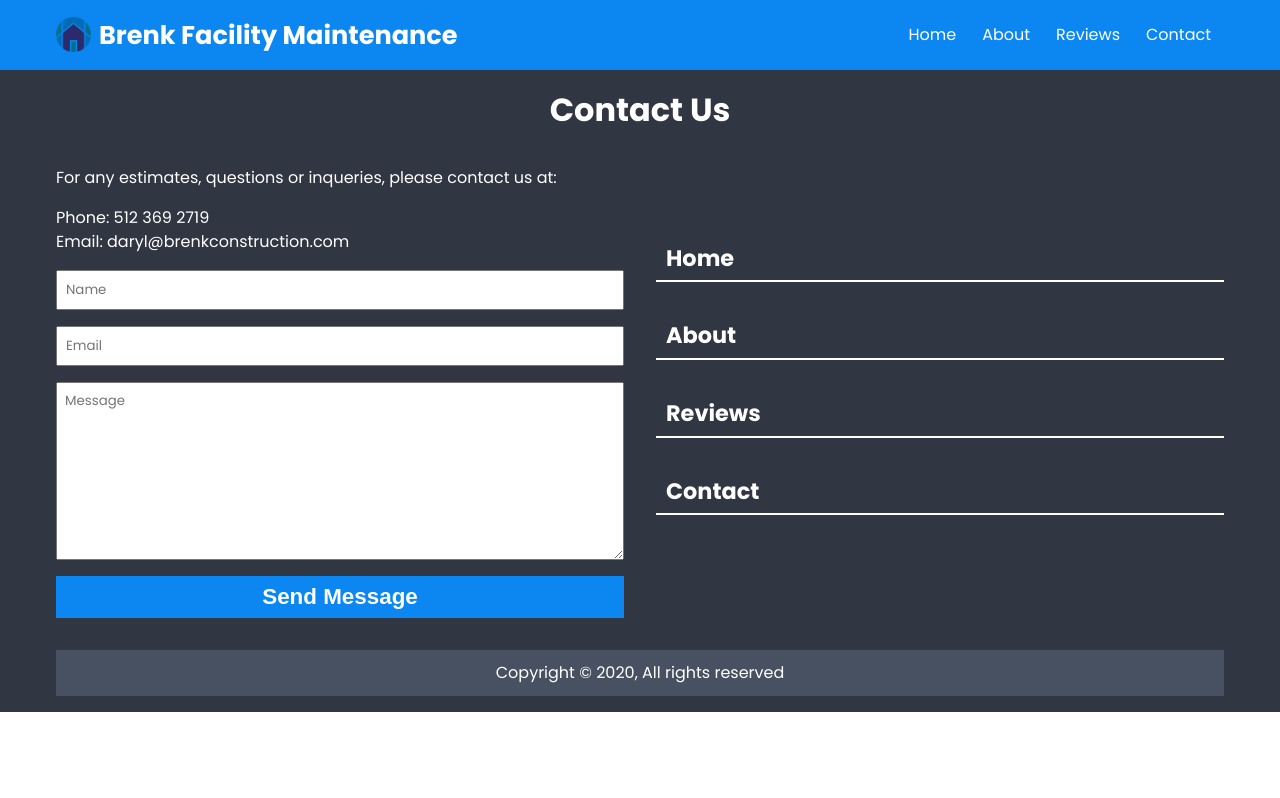
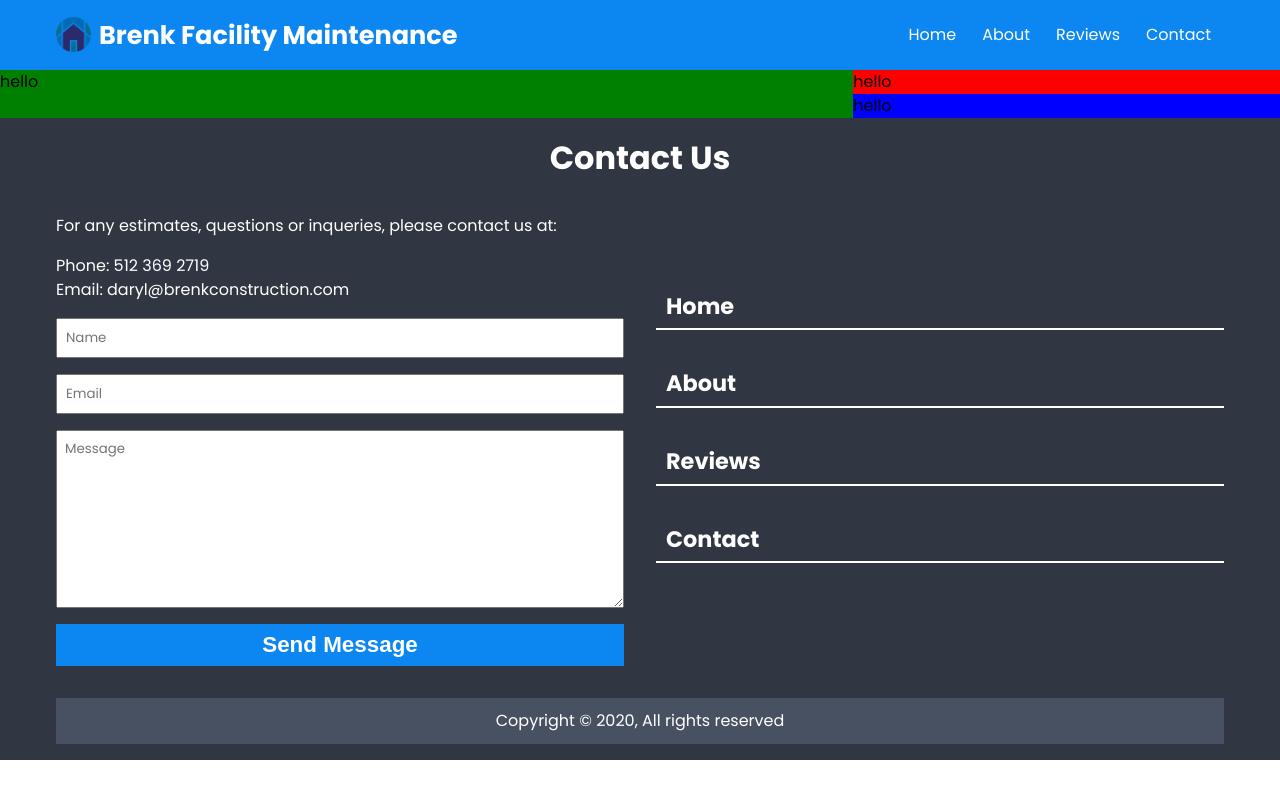
Before and after one commit to cjroberts2013/bfm-2020, a website: page public/index.html in a window 1280 px wide. Drawn offline with Linux system fonts and the light colour scheme.

Commit message:
started grid structure for the body of the website

```diff
--- a/public/index.html
+++ b/public/index.html
@@ -27,11 +27,10 @@
         </div>
     </header>
 
-    <main>
-        <div id="services"></div>
-        <div id="about"></div>
-        <div id="reviews"></div>
-        <div id="contact"></div>
+    <main class="main">
+        <div class="services" id="services">hello</div>
+        <div class="about" id="about">hello</div>
+        <div class="reviews" id="reviews">hello</div>
     </main>
 
 
--- a/public/style.css/style.scss
+++ b/public/style.css/style.scss
@@ -81,6 +81,28 @@ header {
     }
 }
 
+// MAIN BODY
+.main {
+    display: grid;
+    grid-template-columns: 2fr 1fr;
+    grid-template-areas: "services reviews"
+               "services about";
+}
+
+.services {
+ background-color: green;
+ grid-area: services;
+}
+
+.reviews {
+    background-color: red;
+    grid-area: reviews;
+}
+
+.about {
+    background-color: blue;
+    grid-area: about;
+}
 
 
 
```
Also changed, not shown: public/style.css/style.css, 1 other file.
